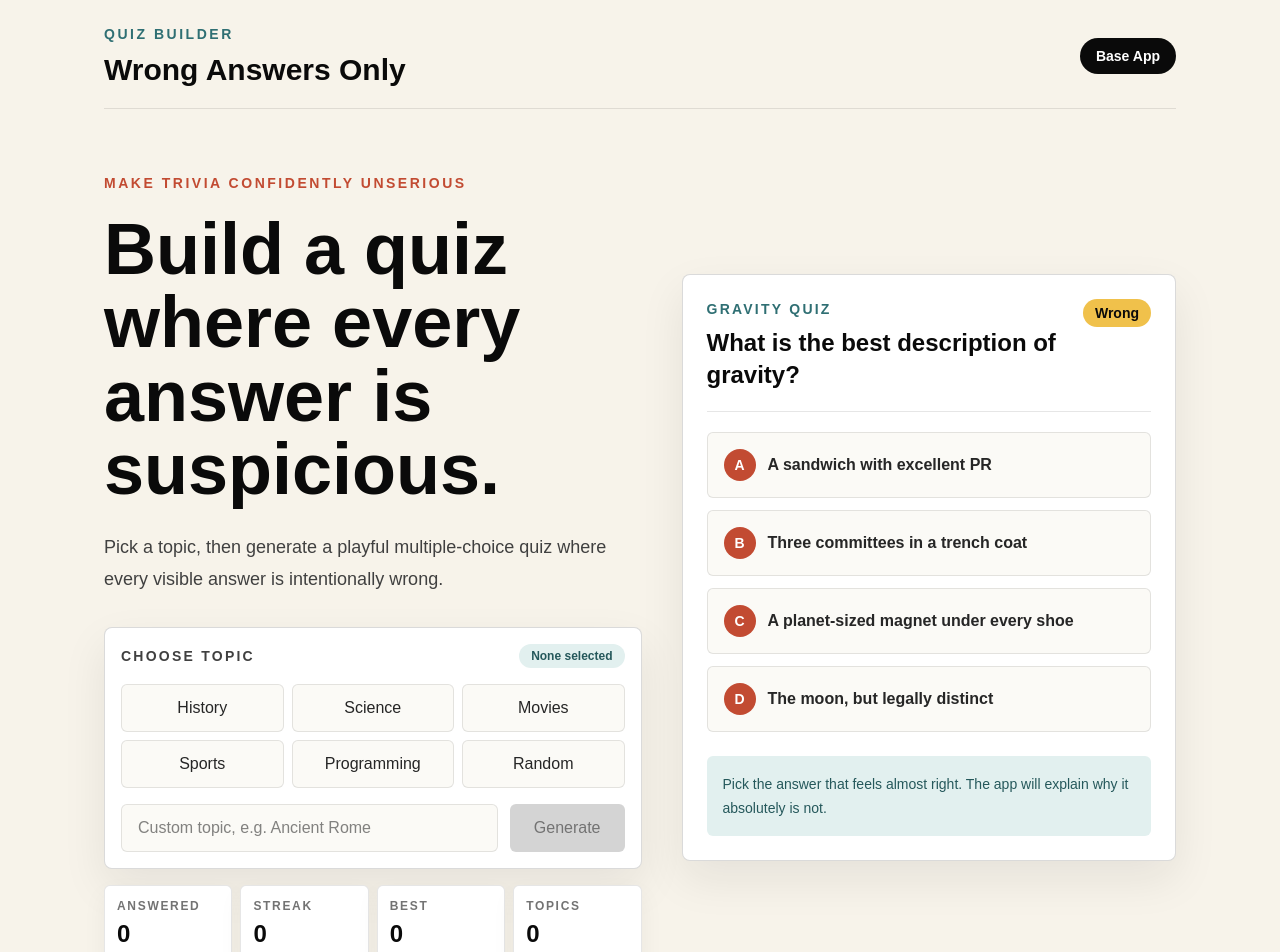
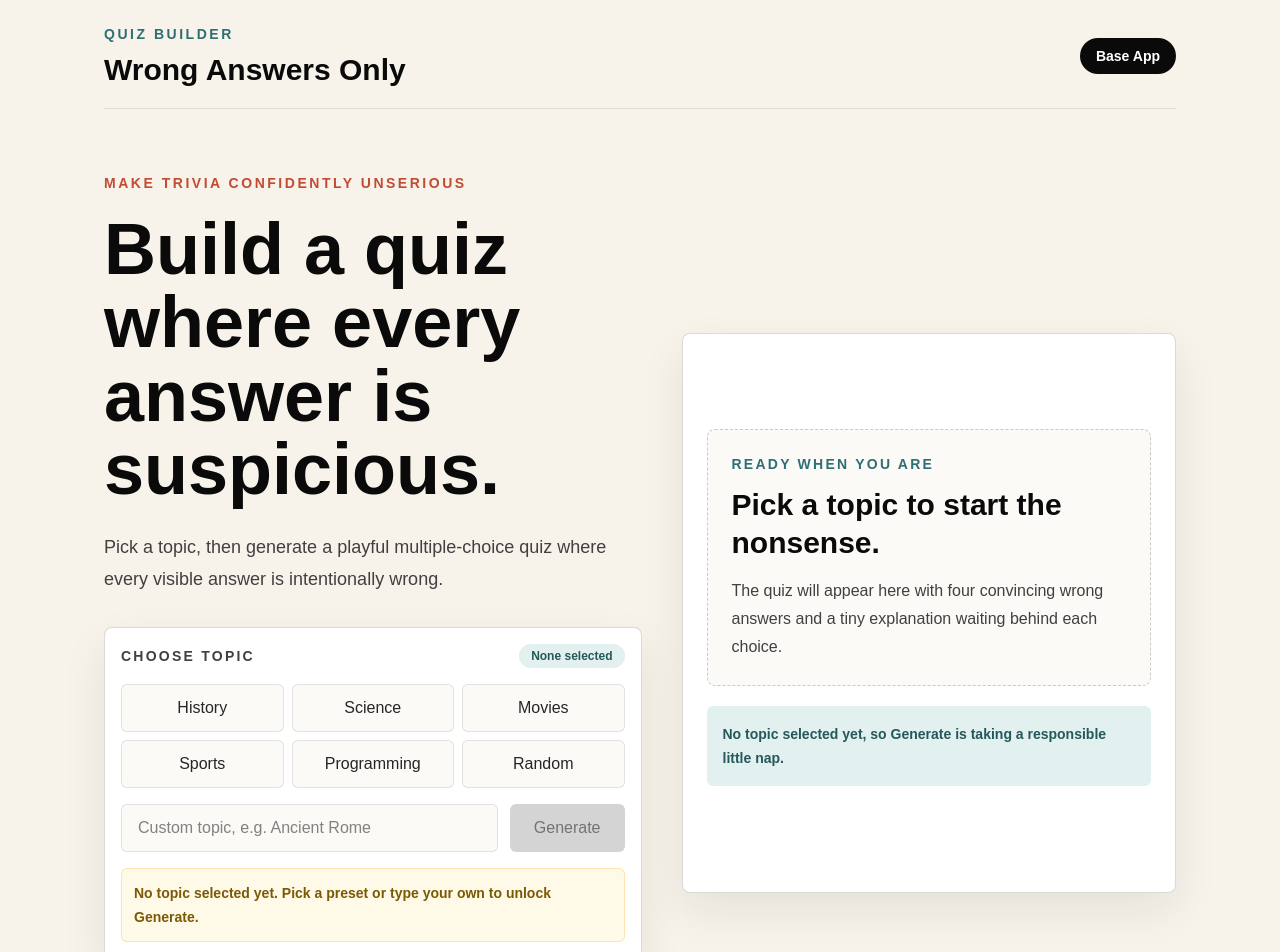
Before and after one commit to MurtezZ1/Wrong-Answers-Only, a Next.js app: page / in a window 1280 px wide. Shown: the top 952 px of the page. Built offline with nearby package versions, Linux system fonts and the light colour scheme.

Commit message:
Polish loading empty and error states

```diff
--- a/src/components/QuizBuilder.tsx
+++ b/src/components/QuizBuilder.tsx
@@ -1,7 +1,6 @@
 "use client";
 
 import { useEffect, useMemo, useState } from "react";
-import { mockGameState } from "@/data/mockQuiz";
 import { presetTopics } from "@/data/topics";
 import type { GenerateQuizResponse } from "@/types/generate";
 import type { QuizQuestion, Topic } from "@/types/quiz";
@@ -28,12 +27,8 @@ export function QuizBuilder() {
     null,
   );
   const [customTopic, setCustomTopic] = useState("");
-  const [question, setQuestion] = useState<QuizQuestion>(
-    mockGameState.questions[mockGameState.currentQuestionIndex],
-  );
-  const [questionTopic, setQuestionTopic] = useState<Topic>(
-    mockGameState.topic,
-  );
+  const [question, setQuestion] = useState<QuizQuestion | null>(null);
+  const [questionTopic, setQuestionTopic] = useState<Topic | null>(null);
   const [selectedAnswerId, setSelectedAnswerId] = useState<string | null>(null);
   const [isLoading, setIsLoading] = useState(false);
   const [errorMessage, setErrorMessage] = useState<string | null>(null);
@@ -68,6 +63,7 @@ export function QuizBuilder() {
 
   async function handleGenerate() {
     if (!selectedTopic || isLoading) {
+      setErrorMessage("Choose a topic first, then let the nonsense begin.");
       return;
     }
 
@@ -109,6 +105,10 @@ export function QuizBuilder() {
   }
 
   function handleAnswerSelect(answerId: string) {
+    if (!question || !questionTopic) {
+      return;
+    }
+
     if (selectedAnswerId) {
       setSelectedAnswerId(answerId);
       return;
@@ -214,8 +214,23 @@ export function QuizBuilder() {
           </div>
 
           {errorMessage ? (
-            <p className="mt-4 rounded-md border border-[#c24b32]/25 bg-[#fff4f1] p-3 text-sm font-semibold leading-6 text-[#8b2f20]">
-              {errorMessage}
+            <div className="mt-4 rounded-md border border-[#c24b32]/25 bg-[#fff4f1] p-3 text-sm font-semibold leading-6 text-[#8b2f20]">
+              <p>{errorMessage}</p>
+              {selectedTopic ? (
+                <button
+                  className="mt-3 min-h-10 rounded-md bg-[#8b2f20] px-4 text-sm font-black text-white transition hover:bg-[#6f2418] focus:outline-none focus:ring-4 focus:ring-[#c24b32]/20 disabled:cursor-not-allowed disabled:opacity-60"
+                  disabled={isLoading}
+                  onClick={handleGenerate}
+                  type="button"
+                >
+                  Retry
+                </button>
+              ) : null}
+            </div>
+          ) : !selectedTopic ? (
+            <p className="mt-4 rounded-md border border-[#f0c14b]/35 bg-[#fff9e8] p-3 text-sm font-semibold leading-6 text-[#7a5a05]">
+              No topic selected yet. Pick a preset or type your own to unlock
+              Generate.
             </p>
           ) : null}
         </div>
@@ -230,8 +245,145 @@ export function QuizBuilder() {
 
       <aside
         aria-busy={isLoading}
-        className="rounded-lg border border-neutral-950/15 bg-white p-5 shadow-[0_18px_45px_rgba(23,23,23,0.08)] sm:p-6"
+        className="min-h-[560px] rounded-lg border border-neutral-950/15 bg-white p-5 shadow-[0_18px_45px_rgba(23,23,23,0.08)] transition sm:p-6"
       >
+        {isLoading ? (
+          <LoadingQuizCard />
+        ) : errorMessage && !question ? (
+          <ApiErrorState
+            canRetry={Boolean(selectedTopic)}
+            message={errorMessage}
+            onRetry={handleGenerate}
+          />
+        ) : question && questionTopic ? (
+          <GeneratedQuizCard
+            isLoading={isLoading}
+            onAnswerSelect={handleAnswerSelect}
+            onNextQuestion={() => setSelectedAnswerId(null)}
+            question={question}
+            questionTopic={questionTopic}
+            selectedAnswerId={selectedAnswerId}
+          />
+        ) : (
+          <EmptyQuizState hasSelectedTopic={Boolean(selectedTopic)} />
+        )}
+      </aside>
+    </>
+  );
+}
+
+function EmptyQuizState({ hasSelectedTopic }: { hasSelectedTopic: boolean }) {
+  return (
+    <div className="flex min-h-[500px] flex-col justify-center">
+      <div className="rounded-lg border border-dashed border-neutral-950/20 bg-[#fbfaf6] p-6">
+        <p className="text-sm font-black uppercase tracking-[0.16em] text-[#2f6f73]">
+          Ready When You Are
+        </p>
+        <h3 className="mt-3 text-3xl font-black leading-tight">
+          {hasSelectedTopic
+            ? "Generate your first suspicious quiz."
+            : "Pick a topic to start the nonsense."}
+        </h3>
+        <p className="mt-4 text-base font-medium leading-7 text-neutral-700">
+          The quiz will appear here with four convincing wrong answers and a
+          tiny explanation waiting behind each choice.
+        </p>
+      </div>
+
+      <div className="mt-5 rounded-md bg-[#e2f0ef] p-4 text-sm font-semibold leading-6 text-[#25585b]">
+        {hasSelectedTopic
+          ? "Your topic is set. Hit Generate when you are ready."
+          : "No topic selected yet, so Generate is taking a responsible little nap."}
+      </div>
+    </div>
+  );
+}
+
+function LoadingQuizCard() {
+  return (
+    <div className="animate-pulse">
+      <div className="flex items-start justify-between gap-4 border-b border-neutral-950/10 pb-5">
+        <div className="w-full">
+          <div className="h-4 w-32 rounded-full bg-[#e2f0ef]" />
+          <div className="mt-4 h-8 w-4/5 rounded-md bg-neutral-200" />
+          <div className="mt-2 h-8 w-3/5 rounded-md bg-neutral-200" />
+        </div>
+        <div className="h-8 w-20 rounded-full bg-[#f0c14b]/70" />
+      </div>
+
+      <div className="mt-5 space-y-3">
+        {["A", "B", "C", "D"].map((label) => (
+          <div
+            className="flex min-h-16 items-center gap-3 rounded-md border border-neutral-950/10 bg-[#fbfaf6] p-4"
+            key={label}
+          >
+            <div className="grid size-8 shrink-0 place-items-center rounded-full bg-[#c24b32]/70 text-sm font-black text-white">
+              {label}
+            </div>
+            <div className="h-4 flex-1 rounded-full bg-neutral-200" />
+          </div>
+        ))}
+      </div>
+
+      <div className="mt-6 rounded-md bg-[#e2f0ef] p-4 text-sm font-semibold leading-6 text-[#25585b]">
+        Generating a fresh set of plausible wrong answers.
+      </div>
+    </div>
+  );
+}
+
+function ApiErrorState({
+  canRetry,
+  message,
+  onRetry,
+}: {
+  canRetry: boolean;
+  message: string;
+  onRetry: () => void;
+}) {
+  return (
+    <div className="flex min-h-[500px] flex-col justify-center">
+      <div className="rounded-lg border border-[#c24b32]/25 bg-[#fff4f1] p-6">
+        <p className="text-sm font-black uppercase tracking-[0.16em] text-[#c24b32]">
+          Generation Stumbled
+        </p>
+        <h3 className="mt-3 text-3xl font-black leading-tight">
+          The quiz refused to be wrong on command.
+        </h3>
+        <p className="mt-4 text-base font-semibold leading-7 text-[#8b2f20]">
+          {message}
+        </p>
+        {canRetry ? (
+          <button
+            className="mt-5 min-h-12 rounded-md bg-[#8b2f20] px-5 text-base font-black text-white transition hover:bg-[#6f2418] focus:outline-none focus:ring-4 focus:ring-[#c24b32]/20"
+            onClick={onRetry}
+            type="button"
+          >
+            Retry
+          </button>
+        ) : null}
+      </div>
+    </div>
+  );
+}
+
+function GeneratedQuizCard({
+  isLoading,
+  onAnswerSelect,
+  onNextQuestion,
+  question,
+  questionTopic,
+  selectedAnswerId,
+}: {
+  isLoading: boolean;
+  onAnswerSelect: (answerId: string) => void;
+  onNextQuestion: () => void;
+  question: QuizQuestion;
+  questionTopic: Topic;
+  selectedAnswerId: string | null;
+}) {
+  return (
+    <>
       <div className="flex items-start justify-between gap-4 border-b border-neutral-950/10 pb-5">
         <div>
           <p className="text-sm font-bold uppercase tracking-[0.16em] text-[#2f6f73]">
@@ -240,7 +392,7 @@ export function QuizBuilder() {
           <h3 className="mt-2 text-2xl font-black">{question.prompt}</h3>
         </div>
         <span className="rounded-full bg-[#f0c14b] px-3 py-1 text-sm font-black text-neutral-950">
-            {isLoading ? "Loading" : selectedAnswerId ? "Nice Try" : "Wrong"}
+          {selectedAnswerId ? "Nice Try" : "Wrong"}
         </span>
       </div>
 
@@ -261,7 +413,7 @@ export function QuizBuilder() {
                   isDimmed ? "opacity-55" : "opacity-100",
                 ].join(" ")}
                 disabled={isLoading}
-                  onClick={() => handleAnswerSelect(answer.id)}
+                onClick={() => onAnswerSelect(answer.id)}
                 type="button"
               >
                 <span
@@ -291,19 +443,17 @@ export function QuizBuilder() {
       {selectedAnswerId ? (
         <button
           className="mt-6 min-h-12 w-full rounded-md bg-neutral-950 px-5 text-base font-black text-white transition hover:bg-[#2f6f73] focus:outline-none focus:ring-4 focus:ring-[#2f6f73]/25"
-            onClick={() => setSelectedAnswerId(null)}
+          onClick={onNextQuestion}
           type="button"
         >
           Next Question
         </button>
       ) : (
         <div className="mt-6 rounded-md bg-[#e2f0ef] p-4 text-sm font-medium leading-6 text-[#25585b]">
-            {isLoading
-              ? "Generating a fresh set of plausible wrong answers."
-              : "Pick the answer that feels almost right. The app will explain why it absolutely is not."}
+          Pick the answer that feels almost right. The app will explain why it
+          absolutely is not.
         </div>
       )}
-      </aside>
     </>
   );
 }
```
Lines whose indentation alone changed are shown as unchanged.
